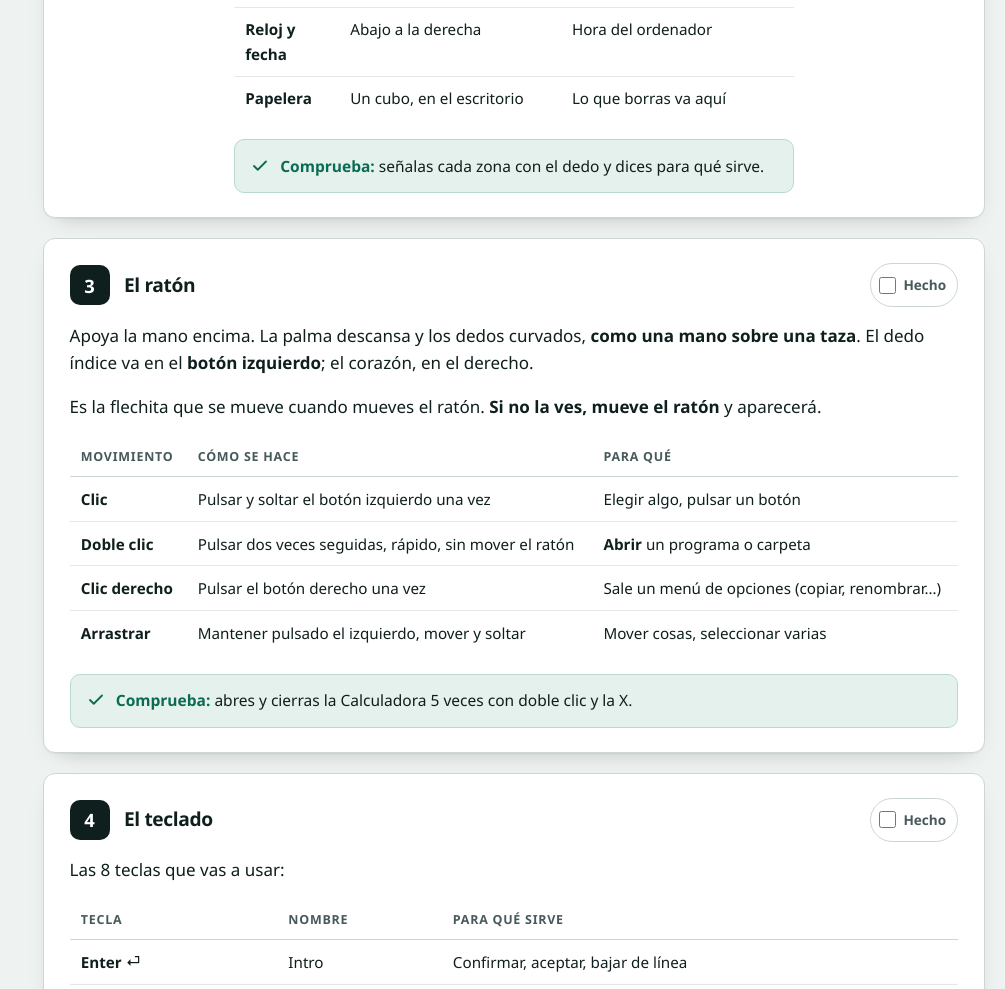
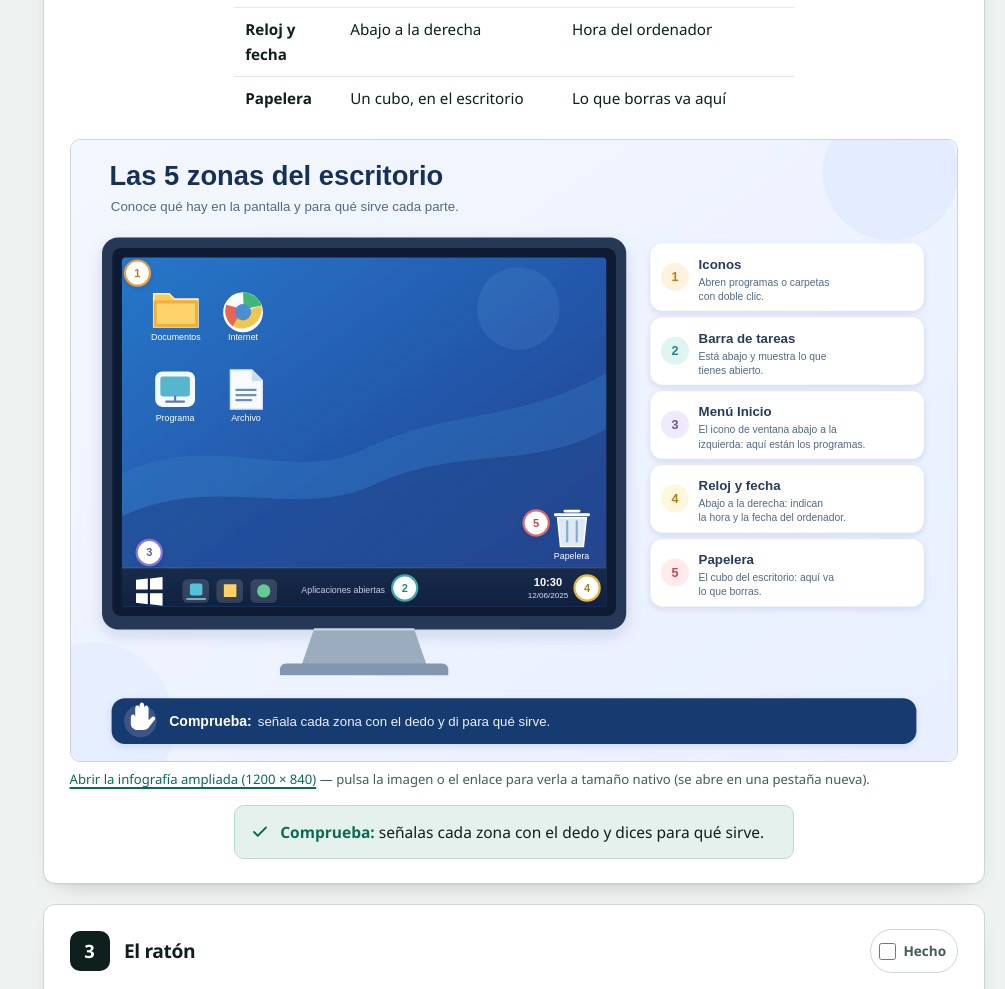
Before and after one commit to Chris-coder-ux/guia-wordpress-aula, a plain HTML site: page sesion-0/index.html in a window 1280 px wide. Shown: the part 2400-3389 px from the top of the page, without its empty margins (275-1280 px from the left). Drawn offline with Linux system fonts and the light colour scheme.

Commit message:
feat(sesion-0): infografia de las 5 zonas del escritorio
Anade el SVG externo (1200x840) de las 5 zonas del escritorio como figura bajo la tabla del paso 2, con enlace a tamano nativo. En movil la figura se muestra en un contenedor deslizable con ancho minimo propio (1100px) para que las explicaciones sigan siendo legibles. La figura se oculta al imprimir.

```diff
--- a/assets/css/shared.css
+++ b/assets/css/shared.css
@@ -860,6 +860,11 @@ figcaption b{color:var(--ink)}
 figure.fig.fig--poster{
   max-width:none;
   margin-top:1.2rem;
+  /* ancho minimo en movil (se amplia con los modificadores) */
+  --poster-min:880px;
+}
+figure.fig.fig--poster--zonas{
+  --poster-min:1100px;
 }
 figure.fig.fig--poster .fig--poster__scroll{
   overflow-x:auto;
@@ -884,7 +889,7 @@ figure.fig.fig--poster img{
    el texto pequeno se pueda leer sin salir de la pagina. */
 @media (max-width:700px){
   figure.fig.fig--poster img{
-    min-width:880px;
+    min-width:var(--poster-min);
   }
 }
 
--- a/sesion-0/index.html
+++ b/sesion-0/index.html
@@ -406,6 +406,36 @@
               </tr>
             </tbody>
           </table>
+          <figure class="fig fig--poster fig--poster--zonas noprint">
+            <div
+              class="fig--poster__scroll"
+              tabindex="0"
+              role="region"
+              aria-label="Infografía de las 5 zonas del escritorio, desplazable"
+            >
+              <a
+                class="fig--poster__link"
+                href="../assets/svg/zonas-escritorio.svg"
+                target="_blank"
+                rel="noopener"
+              >
+                <img
+                  src="../assets/svg/zonas-escritorio.svg"
+                  width="1200"
+                  height="840"
+                  loading="lazy"
+                  alt="Infografía de un escritorio con las 5 zonas numeradas: iconos, barra de tareas, menú Inicio, reloj y fecha y papelera, junto a la explicación de para qué sirve cada zona."
+                />
+              </a>
+            </div>
+            <figcaption>
+              <a href="../assets/svg/zonas-escritorio.svg" target="_blank" rel="noopener"
+                >Abrir la infografía ampliada (1200 × 840)</a
+              >
+              — pulsa la imagen o el enlace para verla a tamaño nativo (se abre
+              en una pestaña nueva).
+            </figcaption>
+          </figure>
           <div class="check">
             <svg
               width="18"
```
Also changed, not shown: assets/svg/zonas-escritorio.svg (added), 1 other file.
